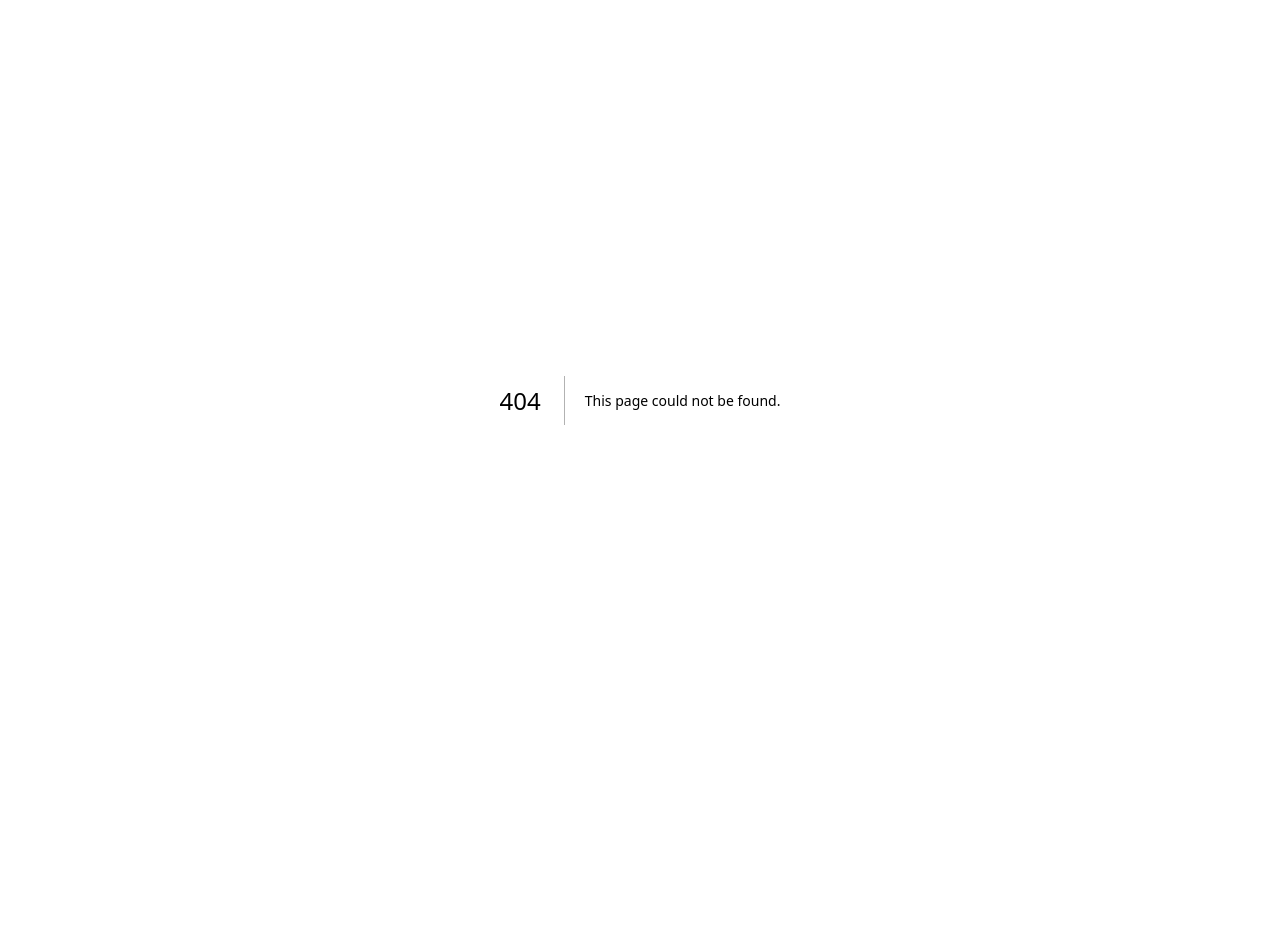
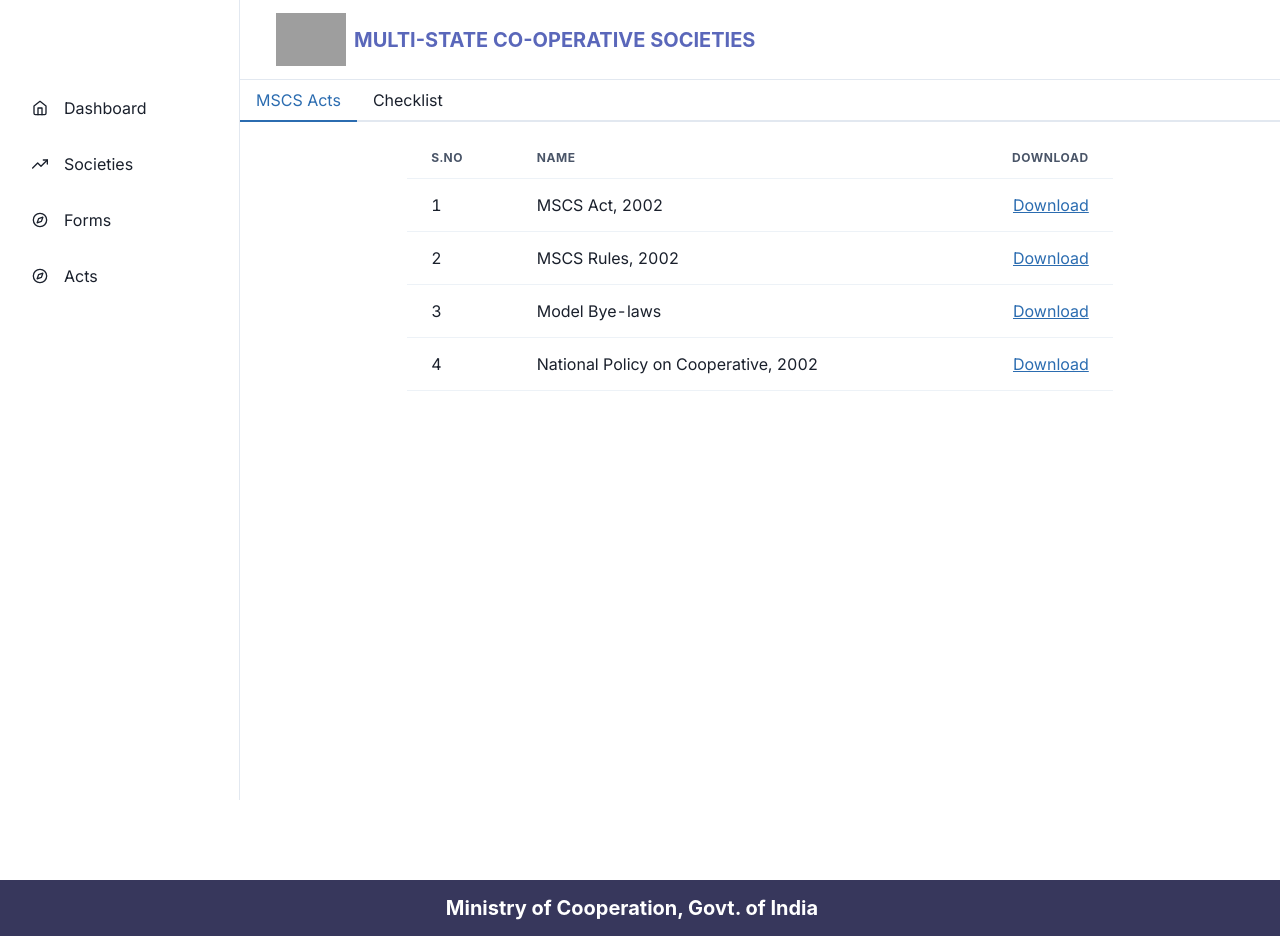
Before and after one commit to thenightswatch-kits/mscs-hackathon, a Next.js app in the folder code/website/: page /acts in a window 1280 px wide. Before the commit this address had no page. Before the commit the page ends 800 px from the top, so only its background shows below. Built offline with nearby package versions, Linux system fonts and the light colour scheme; grey boxes are pictures that could not be loaded.

Commit message:
Added Acts Page

```diff
--- /dev/null
+++ b/code/website/src/components/ActsTable.tsx
@@ -0,0 +1,75 @@
+//@ts-nocheck
+import { useState } from 'react';
+import dynamic from 'next/dynamic';
+import {
+    Table,
+    Thead,
+    Tbody,
+    Tfoot,
+    Tr,
+    Th,
+    Td,
+    TableCaption,
+    TableContainer,
+    Box,
+    Center,
+    Select,
+    Text,
+    Link,
+    Heading,
+} from '@chakra-ui/react'
+
+function ActsTable() {
+
+    var sno = 1;
+
+    const acts = [
+        {
+            "name":"MSCS Act, 2002",
+            "link":"https://mscs.dac.gov.in/Guidelines/GuidelineAct2002.pdf"
+        },
+        {
+            "name":"MSCS Rules, 2002",
+            "link":"https://mscs.dac.gov.in/Form/Rules2002.pdf"
+        },
+        {
+            "name":"Model Bye-laws",
+            "link":"https://mscs.dac.gov.in/Form/Model2002.pdf"
+        },
+        {
+            "name":"National Policy on Cooperative, 2002",
+            "link":"https://mscs.dac.gov.in/Form/NatPolicy02.pdf"
+        },
+    ]
+
+    return (
+        <>
+            <Box display={'flex'}  justifyContent={'center'} width={'100%'}>
+                <Center width={'70%'}>
+                    <Table variant='simple' size='md' width={'100%'}>
+                        <Thead>
+                            <Tr>
+                                <Th>S.No</Th>
+                                <Th>Name</Th>
+                                <Th isNumeric>Download</Th>
+                            </Tr>
+                        </Thead>
+                        <Tbody>
+                            {acts.map(data=>{
+                                return(
+                                    <Tr>
+                                        <Td>{sno++}</Td>
+                                        <Td>{data.name}</Td>
+                                        <Td isNumeric><Link href={data.link} target='_blank'><Text as='u' color="blue.600">Download</Text></Link></Td>
+                                    </Tr>
+                                )
+                            })}
+                        </Tbody>
+                    </Table>
+                </Center>
+            </Box>
+        </>
+    )
+}
+
+export default dynamic (() => Promise.resolve(ActsTable), {ssr: false})
--- /dev/null
+++ b/code/website/src/components/Checklist.tsx
@@ -0,0 +1,34 @@
+import { ChakraBaseProvider, Container, Box, Text, Link, Center } from '@chakra-ui/react'
+import dynamic from 'next/dynamic'
+function Checklist(){
+
+  return (
+    <>
+      <Box padding='4' borderWidth='5px' borderColor="black" color='black' width='100%'>
+        <Center width="100%">
+          <Text as='b'>Check List regarding documents to be submitted with the proposal for the registration of a Multi state Cooperative Society.</Text>
+        </Center>
+        <Box textAlign='left' width="100%">
+        <br /><br /><br /><Text as='b'>[A]</Text><br /><br />
+          <Text>1.Form 1: To be submitted in the format annexed with the MSCS Act 2002 along with the documents required under Form I.</Text>
+          <Text>2.A certificate from the bank stating credit balance there in favour of the proposed multi-state co-operative society.</Text>
+          <Text>3.A scheme explaining how the proposed multi state co-operative society has reasonable prospects of becoming a viable unit.</Text>
+          <Text>4.Four copies of bye-laws in original.</Text>
+          <Text>5.Proposed area of operation for registration shall initially be permitted for two contagious states only.</Text>
+          <Text>6.List of at least 50 members from each state. The lsit has to be submitted in the format annexed with the MSCS Act 2002 along with the copies of ID prooofs of the members duly attested by Chief promoter.</Text>
+          <Text>7.Certified copies of the resolutions passed by the proposed society along with the certified copy of the resolution of the promoters which shall specify the name and address of one of the applicant(s) to whom the Central Registrar may address correspondence under the rules before registration and dispatch or hand over registration documents.</Text>
+          <Text>8.Contact number and e-mail address of the Chief Promoter or Society on cover page.</Text><br /><br />
+          <Text as='b'>[B]</Text><br />
+          <Text as='b'>For societies having objects related to thrift and credit and for multi-purpose societies following additional documents are required to be submitted along with documents mentioned at point [A] above:</Text><br /><br />
+          <Text>1.No objection Certificate from the Registrar of Cooperative Societies of the States/U.T. where the area of operation of the society is proposed to be confined.</Text>
+          <Text>2.A certificate to the effect that the credentials of the Chief Promoter/Promoters have been verified by the Registrar of Co-operative Societies of the state where the head office is proposed to be located.</Text><br /><br />
+          <Text as='b'>All documents to be submitted in original with the signatures of the Chief Promoter/Promoters on each page.</Text><br /><br />
+          <Text>Note: Societies which are already registered under the MSCS Act, 2002 and are desirous of expanding their area of operations falling under category (B) above shall be required to submit an NoC as mentioned at [B](1)</Text>
+        </Box>
+      </Box>
+    </>
+  )
+}
+
+
+export default dynamic (() => Promise.resolve(Checklist), {ssr: false})
--- a/code/website/src/components/Form1.tsx
+++ b/code/website/src/components/Form1.tsx
@@ -110,7 +110,7 @@ function Form1(){
         <Box textAlign='left'>
           <Text>* If representing a co-operative or any other co-operative body enclose a copy of the Resolution or authorization of the competent authority, authorizing the person to sign the application for registration.</Text>
           <Text>+ blanks to be filled in.</Text>
-          <Link color='teal.500'><Text as='u'>DOWNLOAD FORM 1 IN PDF</Text></Link>
+          <Link color='teal.500' href='https://mscs.dac.gov.in/Form/Form1.pdf' target='_blank'><Text as='u'>DOWNLOAD FORM 1 IN PDF</Text></Link>
         </Box>
       </Box>
       <style>{`
--- a/code/website/src/components/Form2.tsx
+++ b/code/website/src/components/Form2.tsx
@@ -82,7 +82,7 @@ function Form2() {
                     <br />
                 </Box>
                 <Box textAlign='left'>
-                    <Link color='teal.500'><Text as='u'>DOWNLOAD FORM 2 IN PDF</Text></Link>
+                    <Link color='teal.500' href='https://mscs.dac.gov.in/Form/Form2.pdf' target='_blank'><Text as='u'>DOWNLOAD FORM 2 IN PDF</Text></Link>
                 </Box>
             </Box>
             <style>{`
--- a/code/website/src/components/Form3.tsx
+++ b/code/website/src/components/Form3.tsx
@@ -46,7 +46,7 @@ function Form3() {
                     <Text>Signature of Returning Officer Or person authorized by him</Text>
                 </Box>
                 <Box textAlign='left'>
-                    <Link color='teal.500'><Text as='u'>DOWNLOAD FORM 3 IN PDF</Text></Link>
+                    <Link color='teal.500' href='https://mscs.dac.gov.in/Form/Form3.pdf' target='_blank'><Text as='u'>DOWNLOAD FORM 3 IN PDF</Text></Link>
                 </Box>
             </Box>
         </>
--- a/code/website/src/components/Form4.tsx
+++ b/code/website/src/components/Form4.tsx
@@ -17,7 +17,7 @@ function Form4() {
                     <Text>Name and Signature of the candidate   </Text><br /><br />
                 </Box>
                 <Box textAlign='left'>
-                    <Link color='teal.500'><Text as='u'>DOWNLOAD FORM 4 IN PDF</Text></Link>
+                    <Link color='teal.500' href='https://mscs.dac.gov.in/Form/Form4.pdf' target='_blank'><Text as='u'>DOWNLOAD FORM 4 IN PDF</Text></Link>
                 </Box>
             </Box>
         </>
--- a/code/website/src/components/Form5.tsx
+++ b/code/website/src/components/Form5.tsx
@@ -47,7 +47,7 @@ function Form5() {
                     <Text>Signature of Returning Officer Or person authorized by him</Text>
                 </Box>
                 <Box textAlign='left'>
-                    <Link color='teal.500'><Text as='u'>DOWNLOAD FORM 5 IN PDF</Text></Link>
+                    <Link color='teal.500' href='https://mscs.dac.gov.in/Form/Form5.pdf' target='_blank'><Text as='u'>DOWNLOAD FORM 5 IN PDF</Text></Link>
                 </Box>
             </Box>
         </>
--- a/code/website/src/components/Navbar.tsx
+++ b/code/website/src/components/Navbar.tsx
@@ -50,6 +50,7 @@ const LinkItems: Array<LinkItemProps> = [
     { name: 'Dashboard', icon: FiHome, url: "/" },
     { name: 'Societies', icon: FiTrendingUp, url: "/societies" },
     { name: 'Forms', icon: FiCompass, url: "/forms" },
+    { name: 'Acts', icon: FiCompass, url: "/acts" },
 
 ];
 
@@ -181,12 +182,7 @@ const MobileNav = ({ onOpen, ...rest }: MobileProps) => {
                 <img src='https://mscs.dac.gov.in/images/MSCS_LOGO.png' width={'70px'} height={'70px'}></img>
                 <Heading color={'#5A67BA'} size={'md'} display={{ base: 'none', md: 'flex' }}>MULTI-STATE CO-OPERATIVE SOCIETIES</Heading>
             </HStack>
-            <InputGroup width={'40%'} display={{ base: 'none', md: 'flex' }}>
-                <InputLeftElement pointerEvents='none'>
-                    <FiSearch color='gray.300' />
-                </InputLeftElement>
-                <Input type='text' placeholder='Search' />
-            </InputGroup>
+
             <HStack padding={'5'} display={{ base: 'flex', md: 'none' }}>
 
             </HStack>
--- /dev/null
+++ b/code/website/src/pages/acts/index.tsx
@@ -0,0 +1,66 @@
+import Head from 'next/head'
+import Image from 'next/image'
+import { Inter } from 'next/font/google'
+import styles from '@/styles/Home.module.css'
+import dynamic from 'next/dynamic'
+import Navbar from '../../components/Navbar'
+import Footer from '../../components/Footer'
+import states from '../../data/states'
+import sectors from '../../data/sectors'
+import { Grid, GridItem, Spacer, Text, Heading, AccordionPanel, Box, Tabs, TabList, TabPanels, Tab, TabPanel, Select, InputGroup, InputLeftAddon, Button, Accordion, AccordionButton, AccordionIcon, AccordionItem } from '@chakra-ui/react';
+
+import STable from '../../components/STable'
+import sdata from '../../data/data'
+import { useEffect, useState } from 'react'
+import { fdatasyncSync } from 'fs'
+import YearwiseTable from '../../components/YearwiseTable'
+import StatewiseTable from '../../components/StatewiseTable'
+import ActsTable from '@/components/ActsTable'
+import Checklist from '@/components/Checklist'
+const inter = Inter({ subsets: ['latin'] })
+
+export default function Home() {
+    const [state, setState] = useState<String>('All');
+    const [sector, setSector] = useState<String>('All');
+    const [search, setSearch] = useState('');
+    const [data, setData] = useState<any>(sdata)
+    const [filter_data, setFData] = useState<any>(data)
+
+    const handleFilter = () => {
+        setFData(data.filter((item: any) => {
+            const sectorMatch = sector === "All" || item.sector === sector;
+            const stateMatch = state === "All" || item.state === state;
+            return sectorMatch && stateMatch;
+        }))
+    }
+
+    return (
+        <>
+            <Head>
+                <title>MSCS Acts</title>
+                <meta name="description" content="Generated by create next app" />
+                <meta name="viewport" content="width=device-width, initial-scale=1" />
+                <link rel="icon" href="/favicon.ico" />
+            </Head>
+            <main className={`${styles.main} ${inter.className}`}>
+                <Navbar children={undefined} />
+                <Box marginLeft={{ base: 0, md: 60 }} minHeight={'100vh'}><Tabs>
+                    <TabList>
+                        <Tab>MSCS Acts</Tab>
+                        <Tab>Checklist</Tab>
+                    </TabList>
+
+                    <TabPanels>
+                        <TabPanel>
+                                    <ActsTable />
+                        </TabPanel>
+                        <TabPanel>
+                            <Checklist/>
+                        </TabPanel>
+                    </TabPanels>
+                </Tabs></Box>
+                <Footer />
+            </main>
+        </>
+    )
+}
```
Also changed, not shown: code/website/src/pages/societies/index.tsx (+24 -7 lines).
